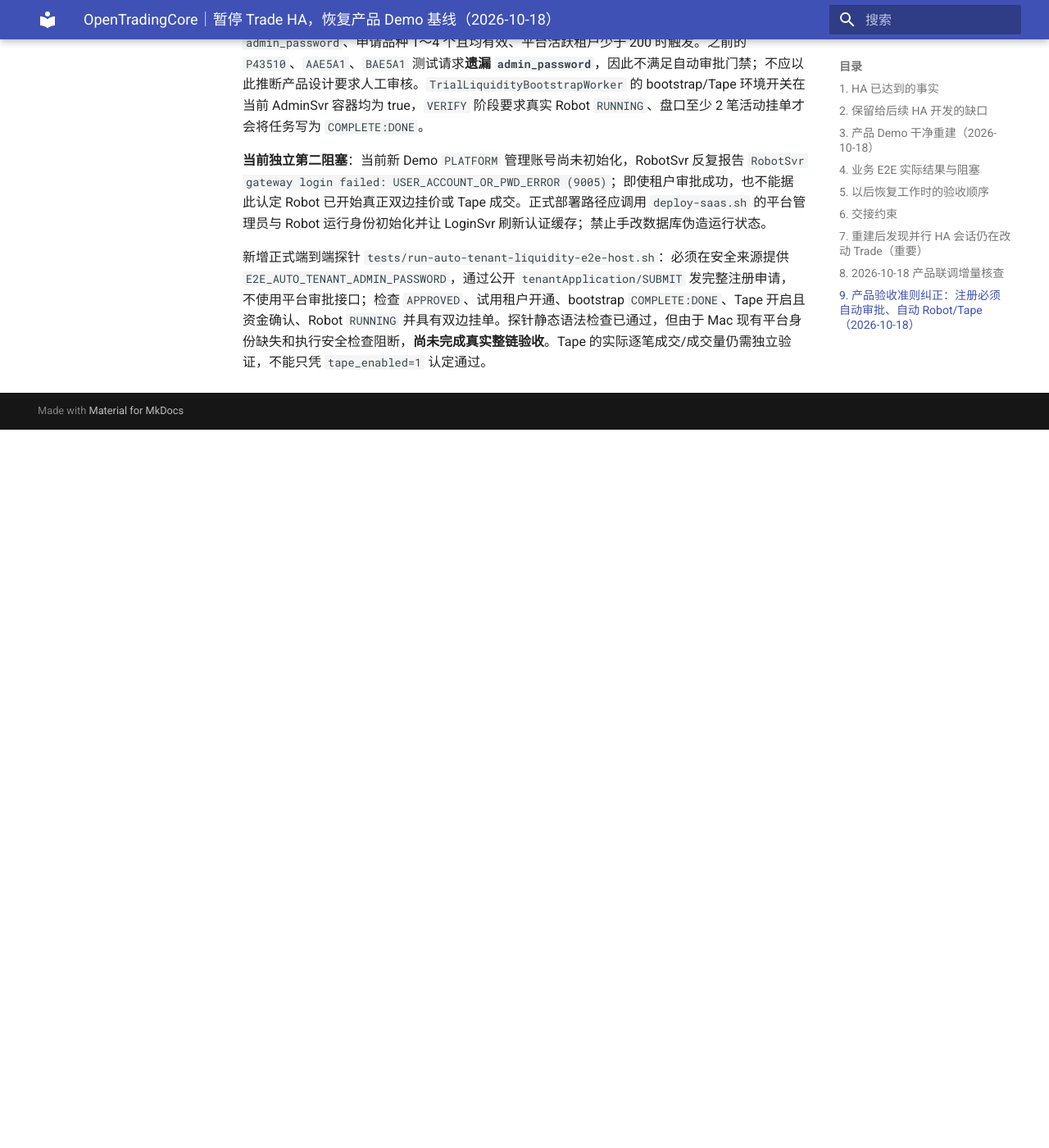
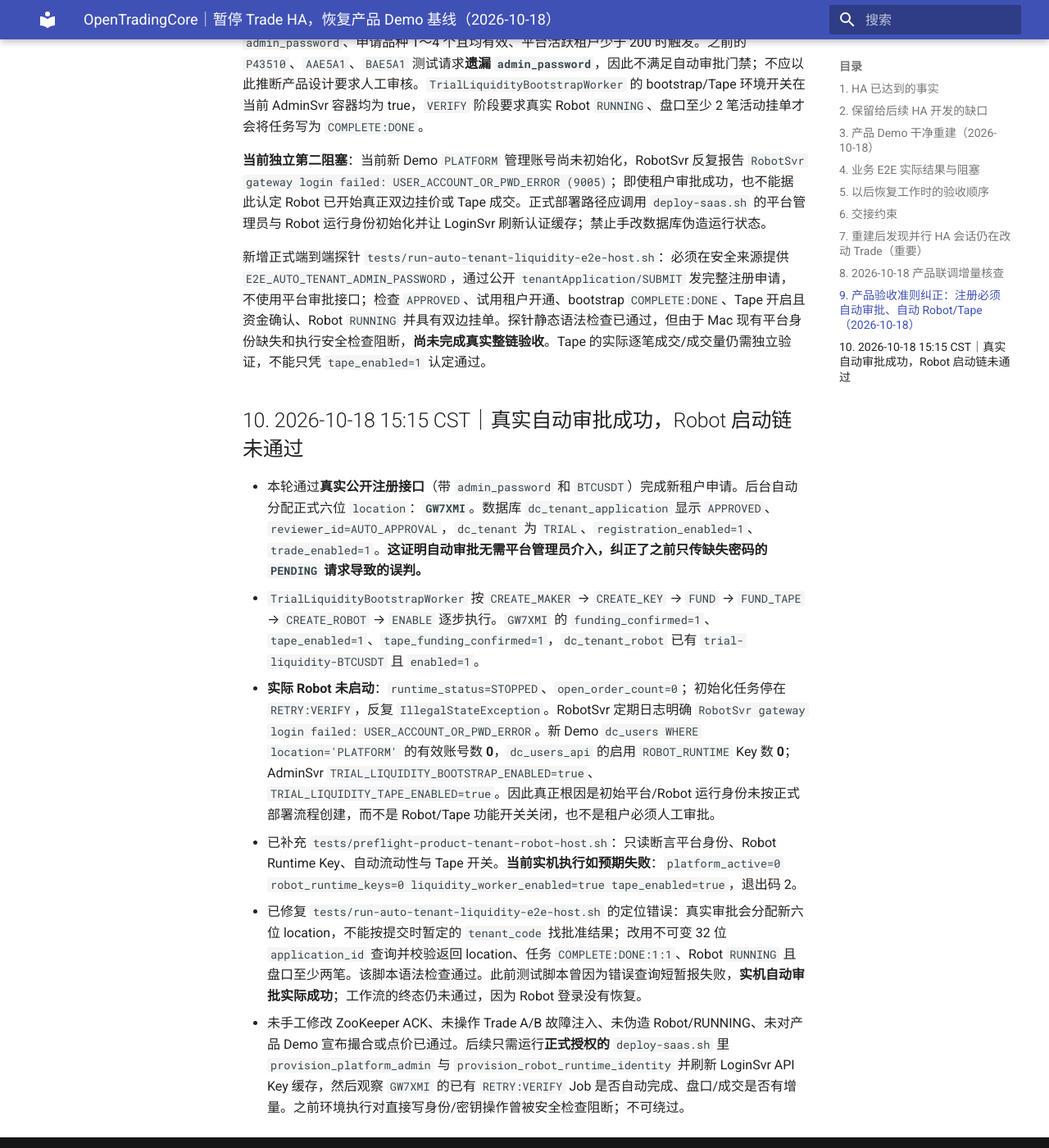
Before and after one commit to bliplink/dc-quant-deploy, an MkDocs documentation site: the page built from docs/TRADE_HA_PAUSED_PRODUCT_DEMO_BASELINE_20261018.zh-CN.md, in a window 1280 px wide and 1400 px high, scrolled down 4037 px. Shown: the whole window at 82% size. Built offline with MkDocs 1.6.1 and Material for MkDocs 9.7.7, drawn with Linux system fonts in a browser that asks for light colours; before the commit the page ends 4561 px from its top, so only the background shows below that.

Commit message:
docs(saas): verify live auto-approved tenant and isolate Robot bootstrap identity blocker [skip ci]

```diff
--- a/docs/TRADE_HA_PAUSED_PRODUCT_DEMO_BASELINE_20261018.zh-CN.md
+++ b/docs/TRADE_HA_PAUSED_PRODUCT_DEMO_BASELINE_20261018.zh-CN.md
@@ -73,3 +73,13 @@
 **当前独立第二阻塞**：当前新 Demo `PLATFORM` 管理账号尚未初始化，RobotSvr 反复报告 `RobotSvr gateway login failed: USER_ACCOUNT_OR_PWD_ERROR (9005)`；即使租户审批成功，也不能据此认定 Robot 已开始真正双边挂价或 Tape 成交。正式部署路径应调用 `deploy-saas.sh` 的平台管理员与 Robot 运行身份初始化并让 LoginSvr 刷新认证缓存；禁止手改数据库伪造运行状态。
 
 新增正式端到端探针 `tests/run-auto-tenant-liquidity-e2e-host.sh`：必须在安全来源提供 `E2E_AUTO_TENANT_ADMIN_PASSWORD`，通过公开 `tenantApplication/SUBMIT` 发完整注册申请，不使用平台审批接口；检查 `APPROVED`、试用租户开通、bootstrap `COMPLETE:DONE`、Tape 开启且资金确认、Robot `RUNNING` 并具有双边挂单。探针静态语法检查已通过，但由于 Mac 现有平台身份缺失和执行安全检查阻断，**尚未完成真实整链验收**。Tape 的实际逐笔成交/成交量仍需独立验证，不能只凭 `tape_enabled=1` 认定通过。
+
+
+## 10. 2026-10-18 15:15 CST｜真实自动审批成功，Robot 启动链未通过
+
+- 本轮通过**真实公开注册接口**（带 `admin_password` 和 `BTCUSDT`）完成新租户申请。后台自动分配正式六位 `location`：**`GW7XMI`**。数据库 `dc_tenant_application` 显示 `APPROVED`、`reviewer_id=AUTO_APPROVAL`，`dc_tenant` 为 `TRIAL`、`registration_enabled=1`、`trade_enabled=1`。**这证明自动审批无需平台管理员介入，纠正了之前只传缺失密码的 `PENDING` 请求导致的误判。**
+- `TrialLiquidityBootstrapWorker` 按 `CREATE_MAKER` → `CREATE_KEY` → `FUND` → `FUND_TAPE` → `CREATE_ROBOT` → `ENABLE` 逐步执行。`GW7XMI` 的 `funding_confirmed=1`、`tape_enabled=1`、`tape_funding_confirmed=1`，`dc_tenant_robot` 已有 `trial-liquidity-BTCUSDT` 且 `enabled=1`。
+- **实际 Robot 未启动**：`runtime_status=STOPPED`、`open_order_count=0`；初始化任务停在 `RETRY:VERIFY`，反复 `IllegalStateException`。RobotSvr 定期日志明确 `RobotSvr gateway login failed: USER_ACCOUNT_OR_PWD_ERROR`。新 Demo `dc_users WHERE location='PLATFORM'` 的有效账号数 **0**，`dc_users_api` 的启用 `ROBOT_RUNTIME` Key 数 **0**；AdminSvr `TRIAL_LIQUIDITY_BOOTSTRAP_ENABLED=true`、`TRIAL_LIQUIDITY_TAPE_ENABLED=true`。因此真正根因是初始平台/Robot 运行身份未按正式部署流程创建，而不是 Robot/Tape 功能开关关闭，也不是租户必须人工审批。
+- 已补充 `tests/preflight-product-tenant-robot-host.sh`：只读断言平台身份、Robot Runtime Key、自动流动性与 Tape 开关。**当前实机执行如预期失败**：`platform_active=0 robot_runtime_keys=0 liquidity_worker_enabled=true tape_enabled=true`，退出码 2。
+- 已修复 `tests/run-auto-tenant-liquidity-e2e-host.sh` 的定位错误：真实审批会分配新六位 location，不能按提交时暂定的 `tenant_code` 找批准结果；改用不可变 32 位 `application_id` 查询并校验返回 location、任务 `COMPLETE:DONE:1:1`、Robot `RUNNING` 且盘口至少两笔。该脚本语法检查通过。此前测试脚本曾因为错误查询短暂报失败，**实机自动审批实际成功**；工作流的终态仍未通过，因为 Robot 登录没有恢复。
+- 未手工修改 ZooKeeper ACK、未操作 Trade A/B 故障注入、未伪造 Robot/RUNNING、未对产品 Demo 宣布撮合或点价已通过。后续只需运行**正式授权的** `deploy-saas.sh` 里 `provision_platform_admin` 与 `provision_robot_runtime_identity` 并刷新 LoginSvr API Key 缓存，然后观察 `GW7XMI` 的已有 `RETRY:VERIFY` Job 是否自动完成、盘口/成交是否有增量。之前环境执行对直接写身份/密钥操作曾被安全检查阻断；不可绕过。
```
